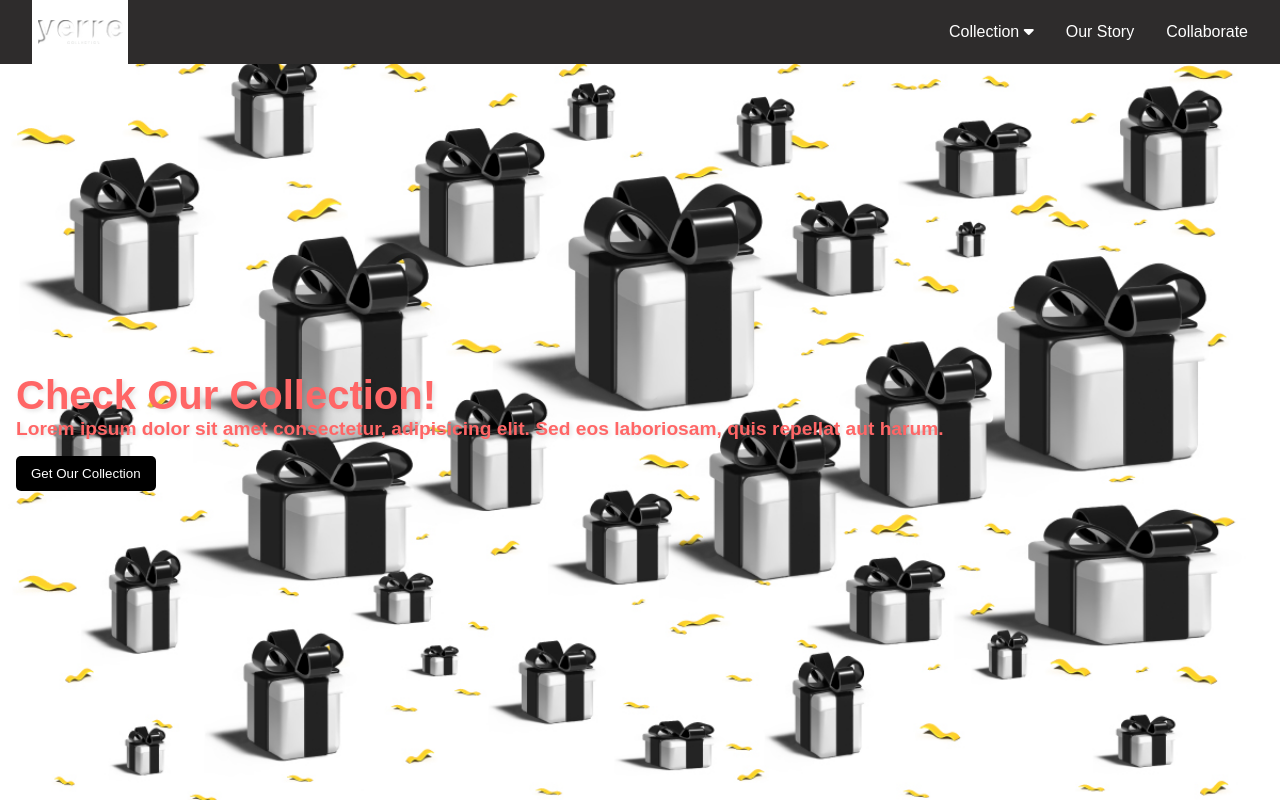
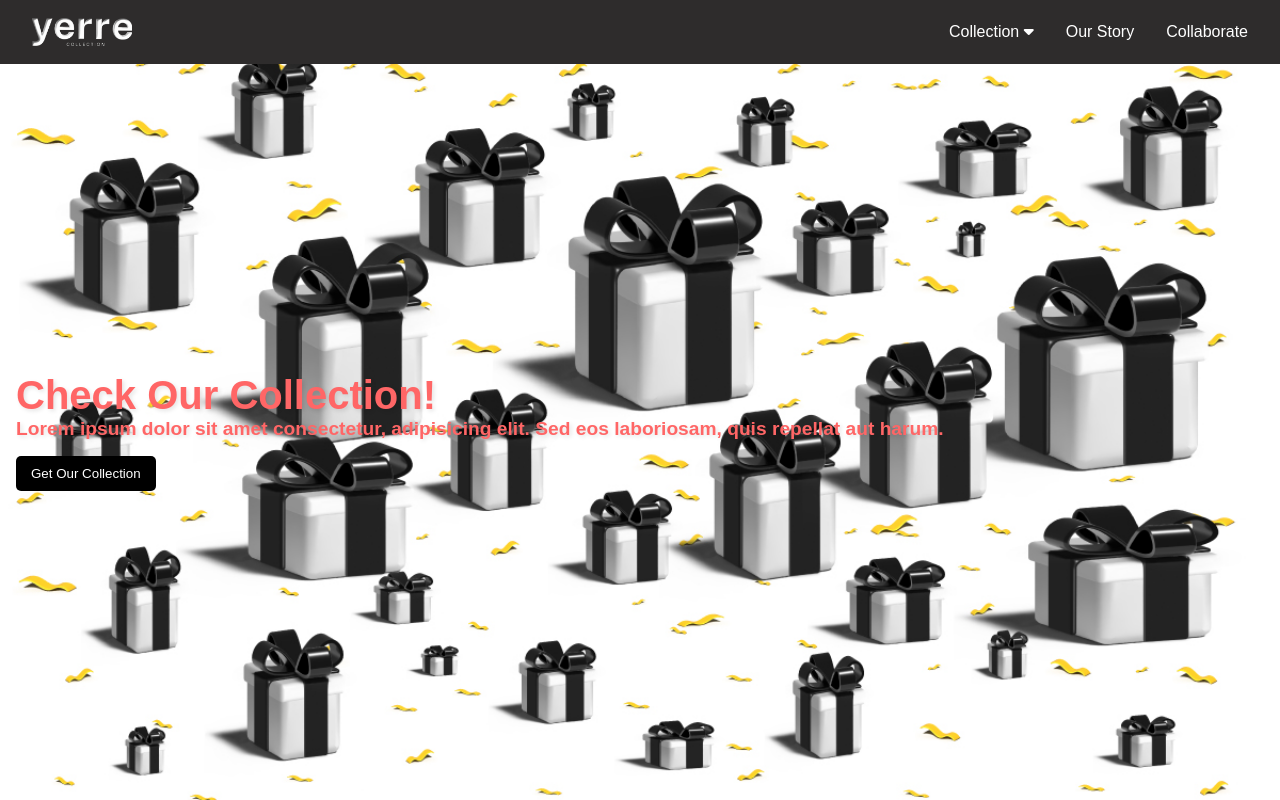
Before and after one commit to vibbyfs/Yerre-Collection, a plain HTML site: page index.html in a window 1280 px wide. Drawn offline with Linux system fonts and the light colour scheme.

Commit message:
Update style.css

```diff
--- a/assets/css/style.css
+++ b/assets/css/style.css
@@ -59,15 +59,13 @@ li {
 
 .nav__img {
   height: 100%;
-  width: 6rem;
-  background-color: white;
   display: flex;
   justify-content: center;
   align-items: center;
 }
 
 .nav__logo {
-  width: 85px;
+  width: 100px;
 }
 
 .nav__toggle {
@@ -174,7 +172,7 @@ li {
 .collection__dropdown2 ul li a {
   display: block;
   color: white;
-  padding-bottom: 6px;
+  padding-bottom: 15px;
 }
 
 /* Media Query untuk Layar Handphone */
```
